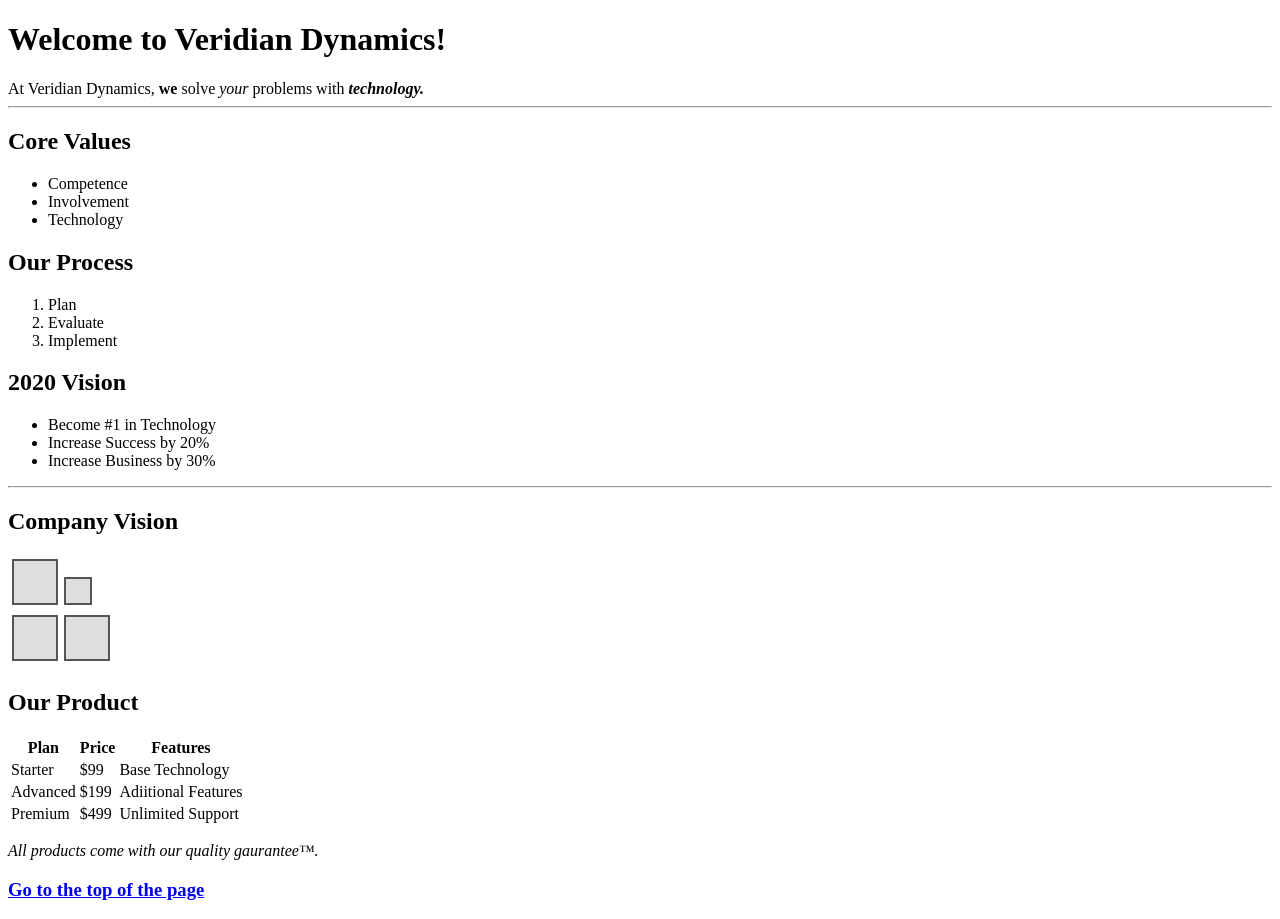
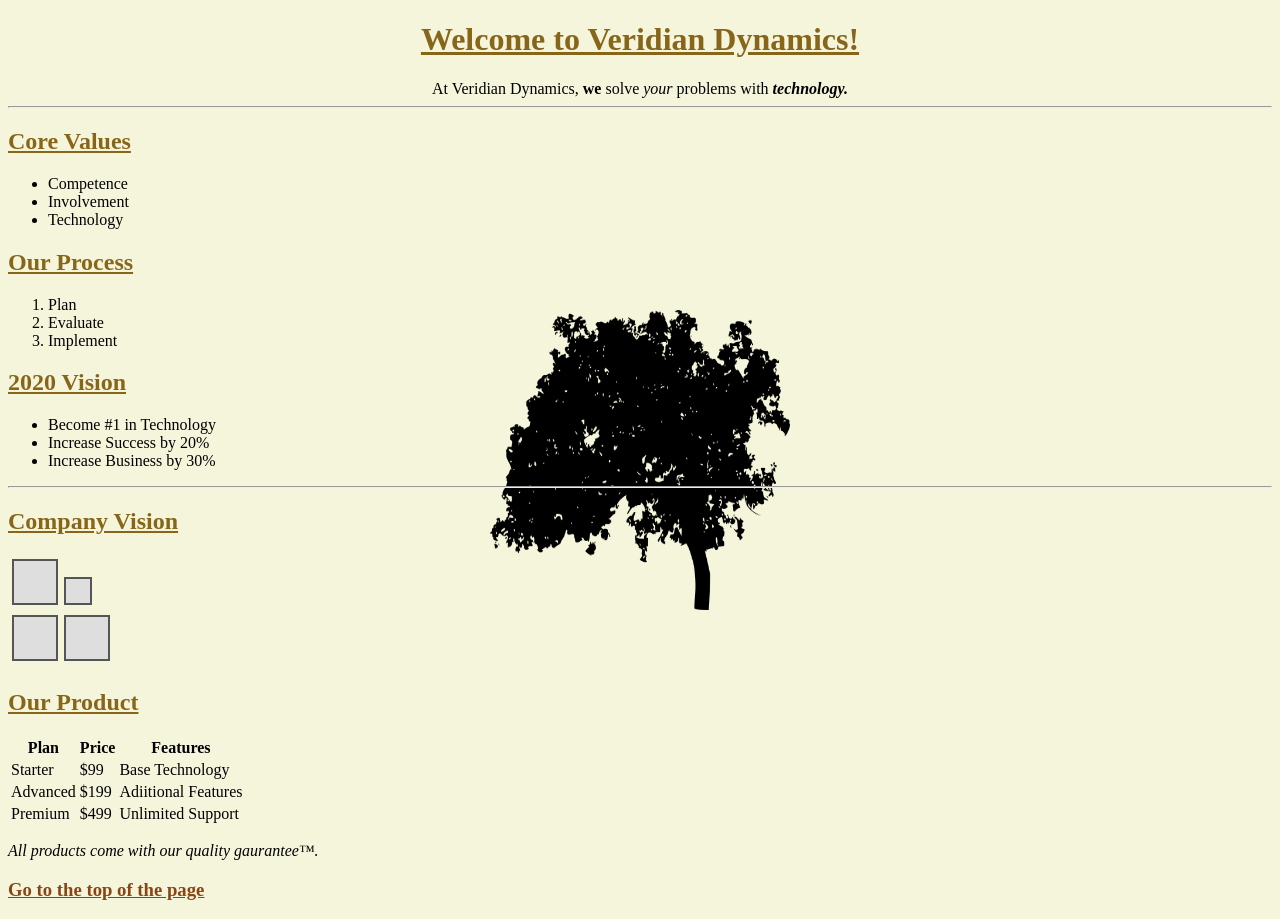
Before and after one commit to brycedpayne/codeup-web-exercises, a plain HTML site: page welcome.html in a window 1280 px wide. Drawn offline with Linux system fonts and the light colour scheme.

Commit message:
modified style.css

```diff
--- a/css/selectors.css
+++ b/css/selectors.css
@@ -1,5 +1,5 @@
 /* selector for id="container" */
-selector-todo {
+#container {
     margin: 50px auto;
     width: 500px;
     padding: 10px;
@@ -8,23 +8,23 @@ selector-todo {
 /*  selector for all "h1" elements
     that are a descendent of id="container"
     and have a class of "fancy-header" */
-selector-todo {
+#container h1.fancy-header {
     color: blue;
     text-decoration: underline;
 }
 
 /* selector for all "em" elements */
-selector-todo {
+em {
     font-weight: bold;
 }
 
 /* selector for all elements with class="article" */
-selector-todo {
+.article {
     clear:both;
 }
 
 /*  selector for all "anchor" elements
     that are a direct child of an element with class="article" */
-selector-todo {
+.article>a {
     float:right;
 }
--- a/css/style.css
+++ b/css/style.css
@@ -2,3 +2,33 @@
     color: purple;
     text-decoration: underline;
 }
+
+header {
+    text-align: center;
+}
+
+.heading {
+    color: #886619;
+    text-decoration: underline;
+}
+
+body {
+    background-color: beige;
+    background-image: url("../img/tree-silhouette-transparent-background-23.png");
+    background-repeat: no-repeat;
+    background-position: center;
+    background-size: 300px 300px;
+}
+
+a:link {
+    color: saddlebrown;
+}
+a:visited {
+    color: darkgreen;
+}
+a:hover {
+    color: #1c433f;
+}
+a:active {
+    background-color: #886619;
+}
--- a/welcome.html
+++ b/welcome.html
@@ -12,32 +12,32 @@
 
 <!--    </style>-->
 
-<!--    <link rel="stylesheet" href="css/style.css">-->
+    <link rel="stylesheet" href="css/style.css">
 
 </head>
 <body>
     <header>
         <a id="top"></a>
-        <h1>Welcome to Veridian Dynamics!</h1>
+        <h1 class="heading">Welcome to Veridian Dynamics!</h1>
         At Veridian Dynamics, <strong>we</strong> solve <em>your</em> problems with <strong><em>technology.</em></strong>
         <hr>
     </header>
 
     <main>
-        <h2>Core Values</h2>
+        <h2 class="heading">Core Values</h2>
         <ul>
             <li>Competence</li>
             <li>Involvement</li>
             <li>Technology</li>
         </ul>
 
-        <h2>Our Process</h2>
+        <h2 class="heading">Our Process</h2>
         <ol>
             <li>Plan</li>
             <li>Evaluate</li>
             <li>Implement</li>
         </ol>
-        <h2>2020 Vision</h2>
+        <h2 class="heading">2020 Vision</h2>
         <ul>
             <li>Become #1 in Technology</li>
             <li>Increase Success by 20%</li>
@@ -46,7 +46,7 @@
     </main>
     <footer>
         <hr>
-        <h2>Company Vision</h2>
+        <h2 class="heading">Company Vision</h2>
 
         <table>
             <tr>
@@ -59,7 +59,7 @@
             </tr>
         </table>
 
-        <h2>Our Product</h2>
+        <h2 class="heading">Our Product</h2>
         <table>
             <tr>
                 <th>Plan</th>
```
Also changed, not shown: css_selectors.html (+1 -1 lines), img/tree-silhouette-transparent-background-23.png (added).
